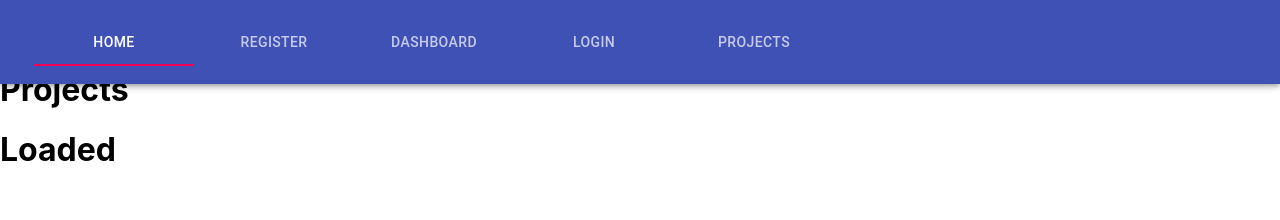
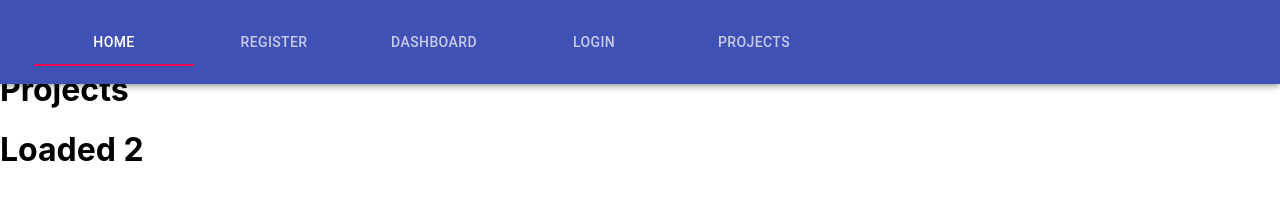
Before and after one commit to tweneboah/project-manager-frontend, a React (Create React App) app: page /projects in a window 1280 px wide. Shown: the top 220 px of the page. Built offline with nearby package versions, Linux system fonts and the light colour scheme; no server answers.

Commit message:
Redirect on netlify error fixed 2

```diff
--- a/src/components/Projects/ProjectLists.js
+++ b/src/components/Projects/ProjectLists.js
@@ -23,7 +23,7 @@ const ProjectLists = (props) => {
         <h1>Loading</h1>
       ) : (
         <div>
-          <h1>Loaded</h1>
+          <h1>Loaded 2</h1>
         </div>
       )}
     </div>
--- a/src/redux/actions/projects/projectsActions.js
+++ b/src/redux/actions/projects/projectsActions.js
@@ -12,7 +12,7 @@ export const fetchAllProjects = () => {
     try {
       const projectsResponse = await axios({
         method: "GET",
-        url: "https:teklinco-project-manager.herokuapp.com/projects"
+        url: "http:teklinco-project-manager.herokuapp.com/projects"
       });
       console.log(projectsResponse.data);
       dispatch({
```
